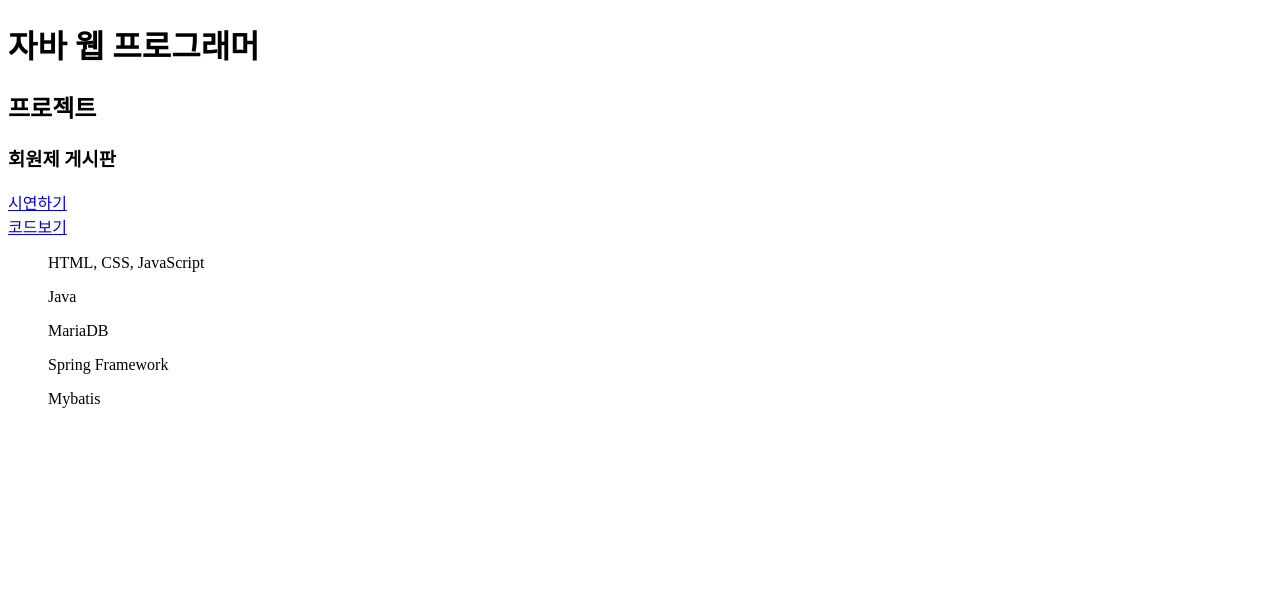
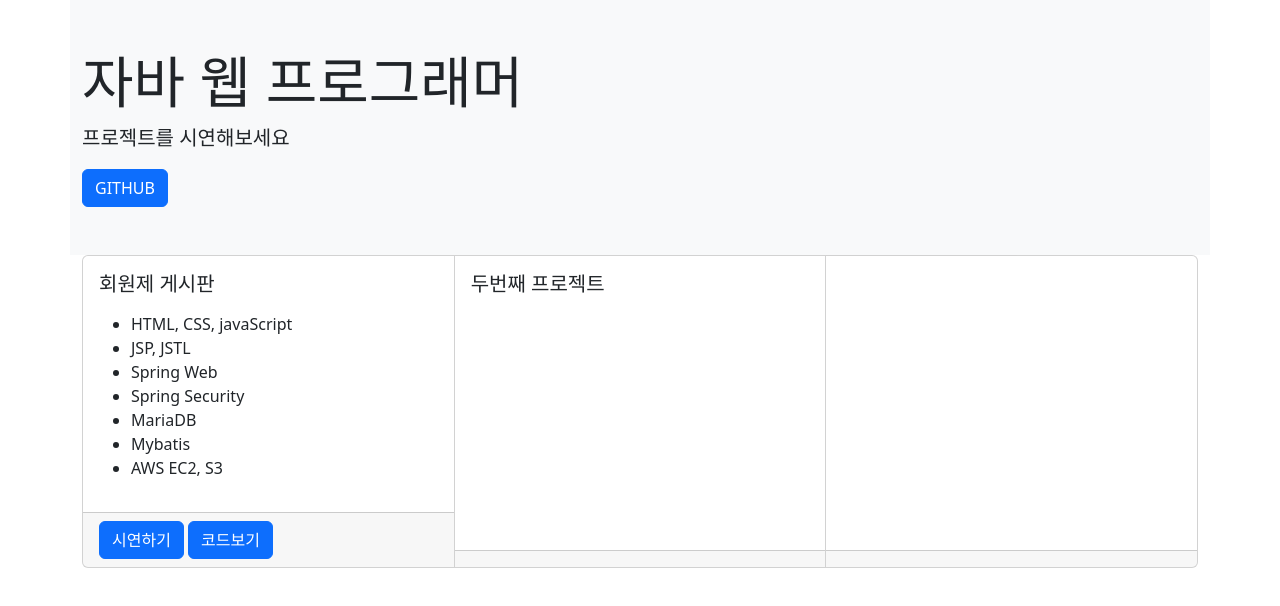
Before and after one commit to yeonzzangg/yeonzzangg.github.io, a plain HTML site: page index.html in a window 1280 px wide. Drawn offline with nearby package versions, Linux system fonts and the light colour scheme.

Commit message:
부트스트랩 적용

```diff
--- a/index.html
+++ b/index.html
@@ -5,25 +5,66 @@
     <meta http-equiv="X-UA-Compatible" content="IE=edge">
     <meta name="viewport" content="width=device-width, initial-scale=1.0">
     <title>Document</title>
-</head>
+    <!-- CSS only -->
+    <link href="https://cdn.jsdelivr.net/npm/bootstrap@5.2.2/dist/css/bootstrap.min.css" rel="stylesheet" integrity="sha384-Zenh87qX5JnK2Jl0vWa8Ck2rdkQ2Bzep5IDxbcnCeuOxjzrPF/et3URy9Bv1WTRi" crossorigin="anonymous">
+    </head>
 <body>
-    <h1>자바 웹 프로그래머</h1>
 
-    <h2>프로젝트</h2>
+    <div class="container">
+        <div class="row">
+            <div class="col py-5 bg-light">
+                <h1 class="display-4">자바 웹 프로그래머</h1>
+                <p class="lead">프로젝트를 시연해보세요</p>
 
-    <h3>회원제 게시판</h3>
-    <div>
-        <a href="http://3.38.101.71/prj1">시연하기</a>
-    </div>
-    <div>
-        <a href="https://yeonzzangg.github.io/">코드보기</a>
+                <a class="btn btn-primary" href="https://github.com/yeonzzangg">GITHUB</a>
+            </div>
+        </div>
     </div>
 
-    <ul class="li">HTML, CSS, JavaScript</ul>
-    <ul class="li">Java</ul>
-    <ul class="li">MariaDB</ul>
-    <ul class="li">Spring Framework</ul>
-    <ul class="li">Mybatis</ul>
+<div class="container">
+    <div class="row">
+        <div class="col">
+            <div class="card-group">
+                <div class="card">
+                    <div class="card-body">
+                        <h5 class="card-title">회원제 게시판</h5>
+                        <p class="card-text">
+                            <ul>
+                                <li>HTML, CSS, javaScript</li>
+                                <li>JSP, JSTL</li>
+                                <li>Spring Web</li>
+                                <li>Spring Security</li>
+                                <li>MariaDB</li>
+                                <li>Mybatis</li>
+                                <li>AWS EC2, S3</li>
+                            </ul>
+                        </p>
+                    </div>
+                    <div class="card-footer">
+                        <a href="http://3.38.101.71/prj1" class="btn btn-primary">시연하기</a>
+                        <a href="https://yeonzzangg.github.io/" class="btn btn-primary">코드보기</a>
+                    </div>
+                </div>
+                <div class="card">
+                    <div class="card-body">
+                        <h5 class="card-title">두번째 프로젝트</h5>
+                        <p class="card-text"></p>
+                    </div>
+                    <div class="card-footer"></div>
+                </div>
+                <div class="card">
+                    <div class="card-body">
+                        <h5 class="card-title"></h5>
+                        <p class="card-text"></p>
+                    </div>
+                    <div class="card-footer"></div>
+                </div>
+            </div>
+        </div>
+    </div>
+</div>
 
+<!-- JavaScript Bundle with Popper -->
+<script src="https://cdn.jsdelivr.net/npm/bootstrap@5.2.2/dist/js/bootstrap.bundle.min.js" integrity="sha384-OERcA2EqjJCMA+/3y+gxIOqMEjwtxJY7qPCqsdltbNJuaOe923+mo//f6V8Qbsw3" crossorigin="anonymous"></script>
 </body>
 </html>
```
